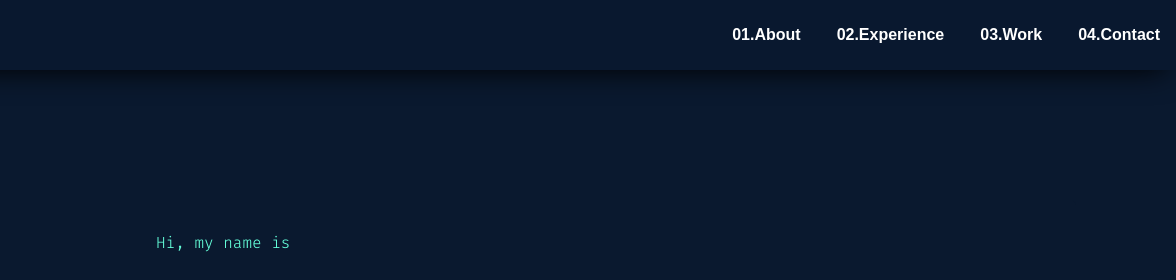
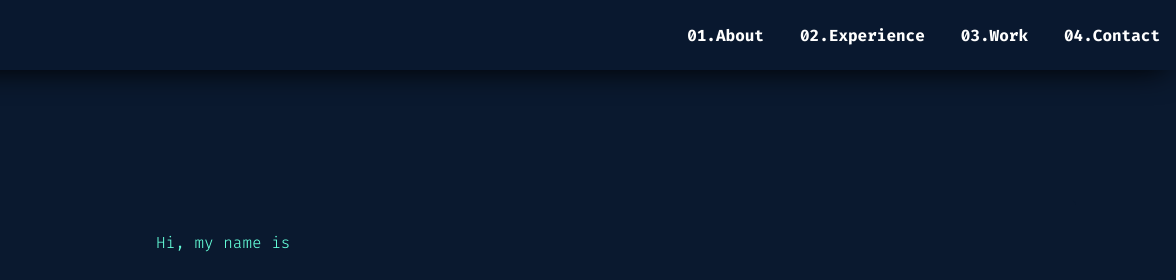
Before and after one commit to alexpavlyukovets/alexpavlyukovets.github.io, a website: page index.html in a window 1280 px wide. Shown: the top 280 px of the page, 104-1280 px from the left. Drawn offline with Linux system fonts and the light colour scheme.

Commit message:
another commit

```diff
--- a/index.html
+++ b/index.html
@@ -48,7 +48,7 @@
                 <div class="nav-links">
                     <a class="nav-link" href="#sec-about">01.About</a>
                     <a class="nav-link" href="#jobs">02.Experience</a>
-                    <a class="nav-link" href="#">03.Work</a>
+                    <a class="nav-link" href="#works">03.Work</a>
                     <a class="nav-link" href="#">04.Contact</a>
                 </div>
             </nav>
--- a/sass/style.scss
+++ b/sass/style.scss
@@ -212,7 +212,14 @@ h3 {
     text-decoration: none;
     margin: 0 1em;
     font-weight: bold;
-    font-family: 'Blinker', sans-serif;
+    font-family: 'Fira Code', monospace;
+    transition: all;
+    transition-duration: 0.5s;
+}
+
+.nav-link:hover {
+    transition-duration: 0.5s;
+    color: $h1-color;
 }
 
 .download {
```
Also changed, not shown: sass/main.css, 1 other file.
